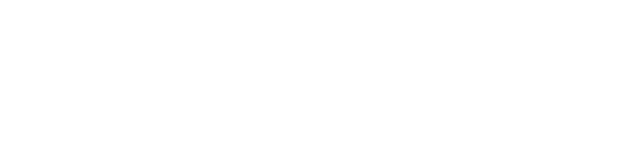
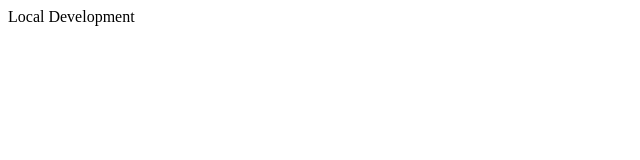
Before and after one commit to bythyag/gitHub-demo, a plain HTML site: page index.html in a window 1280 px wide. Shown: the whole page, without its empty margins (0-640 px from the left). Drawn offline with Linux system fonts and the light colour scheme.

Commit message:
Updated html and readme

```diff
--- a/index.html
+++ b/index.html
@@ -1,3 +1,3 @@
-<html>
-
-</html>
+<dev>
+Local Development
+</dev>
```
Also changed, not shown: 1 other file.
